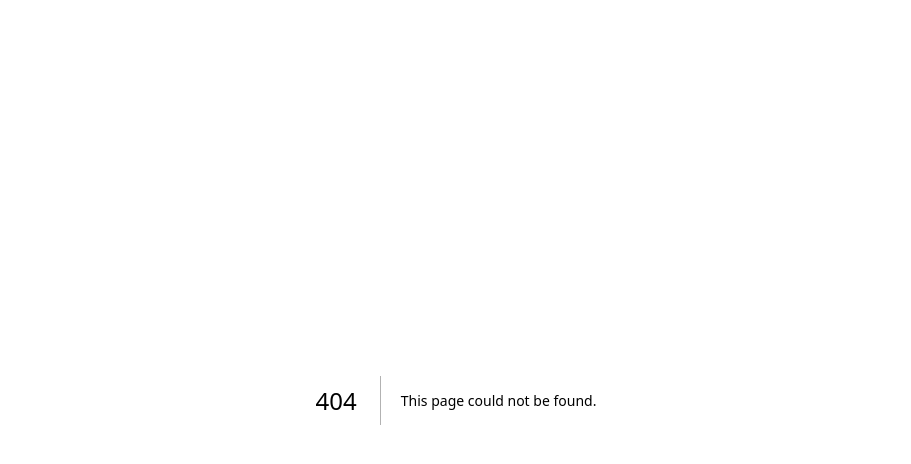
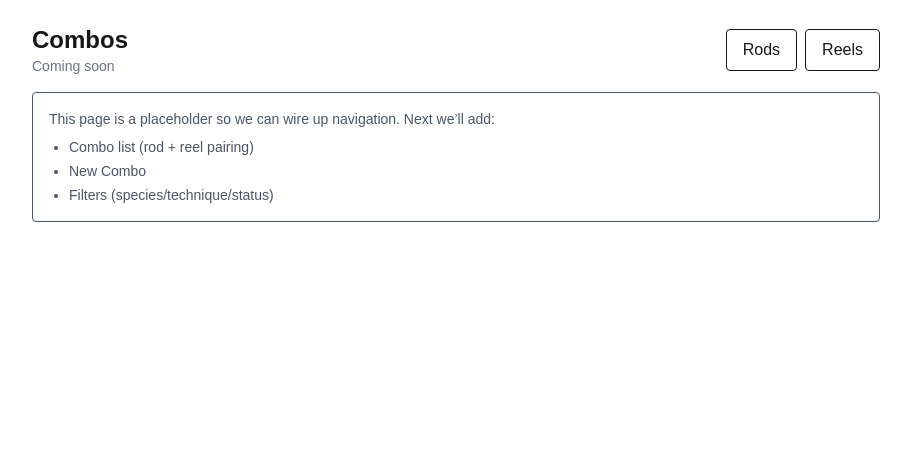
Before and after one commit to jaretphillips1-ui/FGS, a Next.js app: page /combos in a window 1280 px wide. Before the commit this address had no page. Shown: the top 464 px of the page, without its empty margins (184-1095 px from the left). Built offline with nearby package versions, Linux system fonts and the light colour scheme.

Commit message:
Combos: add placeholder page

```diff
--- /dev/null
+++ b/src/app/combos/page.tsx
@@ -0,0 +1,32 @@
+import Link from "next/link";
+
+export default function CombosPage() {
+  return (
+    <main className="max-w-4xl mx-auto p-6 space-y-4">
+      <div className="flex items-center justify-between gap-3">
+        <div>
+          <h1 className="text-2xl font-semibold">Combos</h1>
+          <div className="text-sm text-gray-500">Coming soon</div>
+        </div>
+
+        <div className="flex items-center gap-2">
+          <Link className="px-4 py-2 rounded border" href="/rods">
+            Rods
+          </Link>
+          <Link className="px-4 py-2 rounded border" href="/reels">
+            Reels
+          </Link>
+        </div>
+      </div>
+
+      <div className="border rounded p-4 text-sm text-gray-600">
+        This page is a placeholder so we can wire up navigation. Next we’ll add:
+        <ul className="list-disc pl-5 mt-2 space-y-1">
+          <li>Combo list (rod + reel pairing)</li>
+          <li>New Combo</li>
+          <li>Filters (species/technique/status)</li>
+        </ul>
+      </div>
+    </main>
+  );
+}
```
